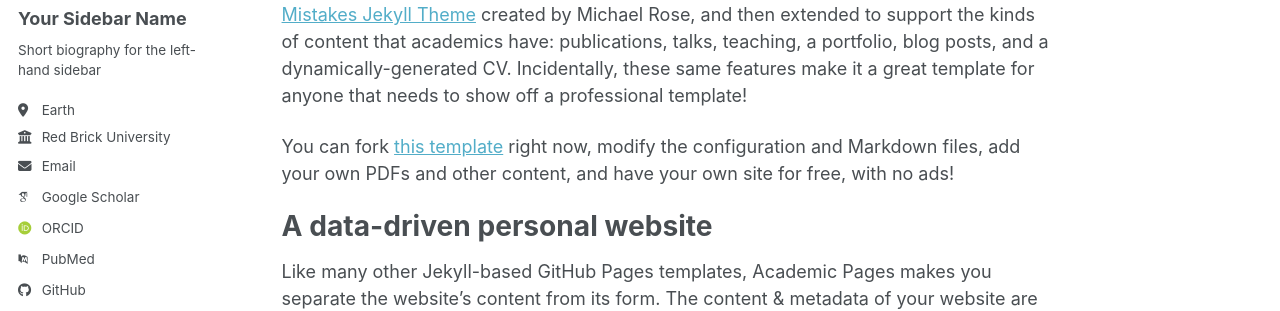
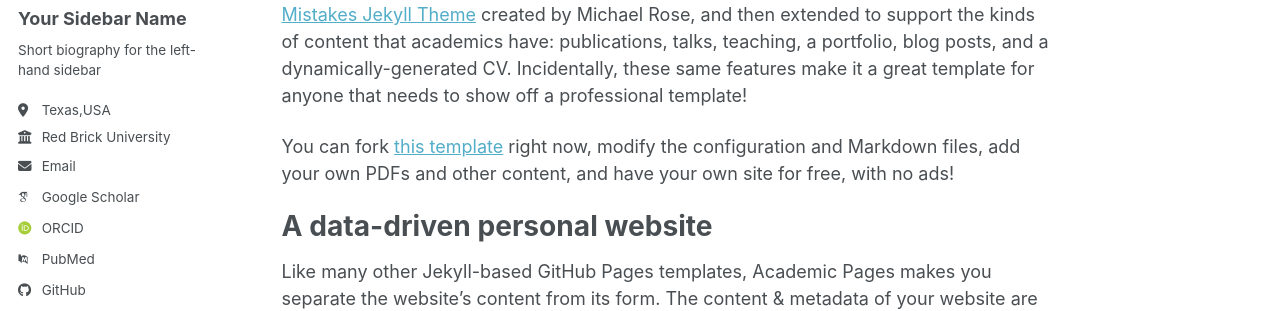
Before and after one commit to Jingfei-Hu/bio, a Jekyll site: the page built from _pages/about.md, in a window 1280 px wide. Shown: the part 278-589 px from the top of the page. Built offline with Jekyll 4.4.1, drawn with Linux system fonts in a browser that asks for light colours; some web fonts are replaced; a script bundle is joined from its source files by our own code; library files that are not in the unit come from our copies.

Commit message:
Update location and email in config file

```diff
--- a/_config.yml
+++ b/_config.yml
@@ -27,10 +27,10 @@
   name             : "Your Sidebar Name"
   pronouns         : # example: "she/her"
   bio              : "Short biography for the left-hand sidebar"
-  location         : "Earth"
+  location         : "Texas,USA"
   employer         : "Red Brick University"
   uri              : # URL
-  email            : "none@example.org"
+  email            : "wanghhstb@gmail.com"
 
   # Academic websites
   academia         : # URL
```
